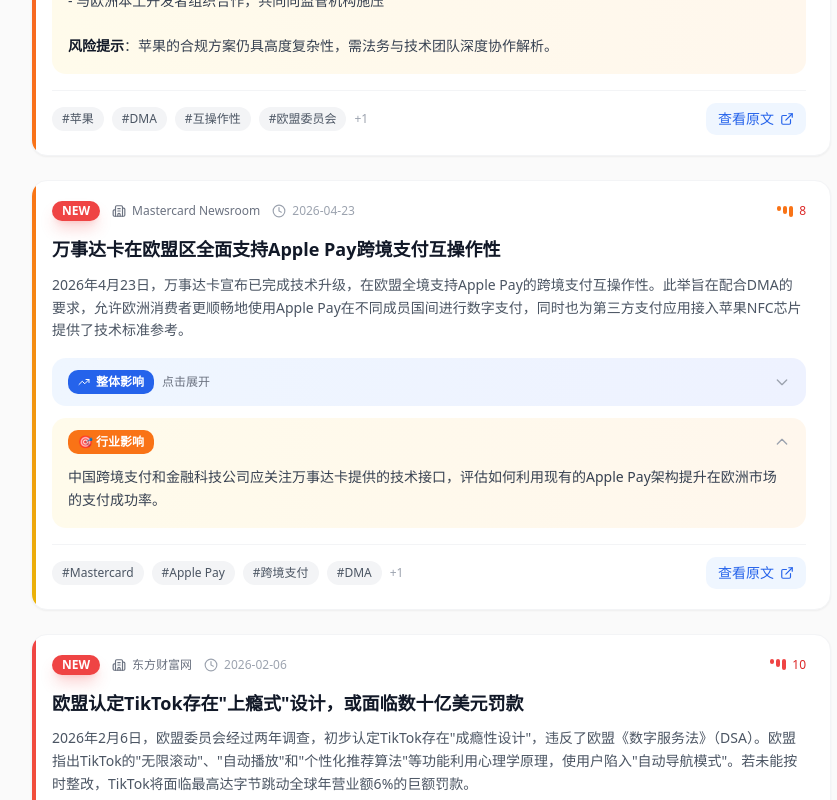
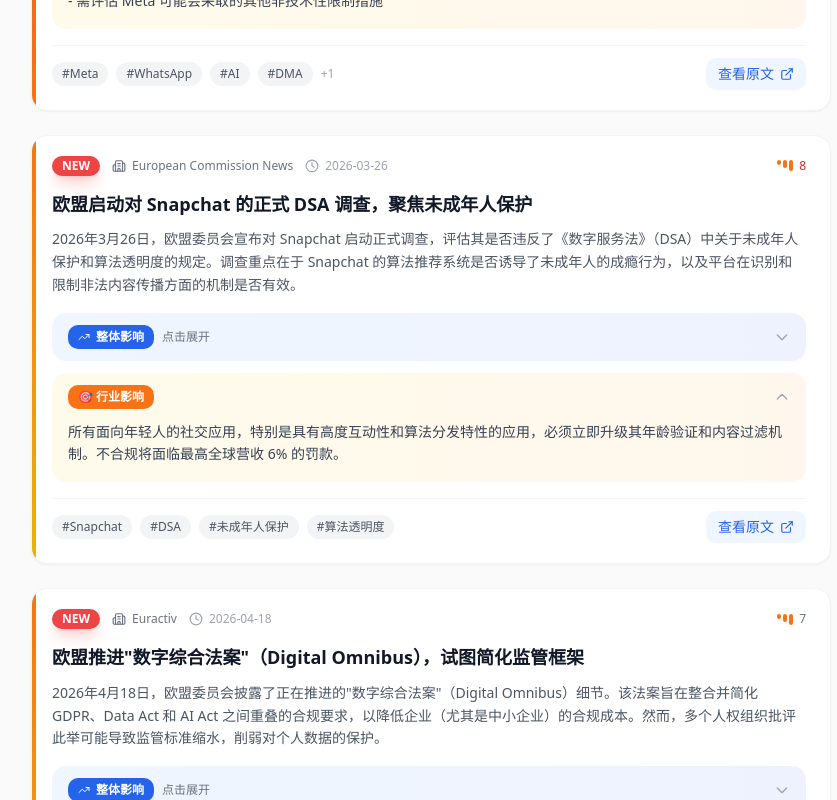
Before and after one commit to lbook820-gif/aspgcminsight, a React (Vite) app: page /#/ in a window 1280 px wide. Shown: the part 920-1720 px from the top of the page, without its empty margins (209-1046 px from the left). Built offline with nearby package versions, Linux system fonts and the light colour scheme.

Commit message:
feat: expand compliance coverage to Meta, Snapchat and Digital Omnibus

```diff
--- a/src/pages/Enforcement.tsx
+++ b/src/pages/Enforcement.tsx
@@ -9,6 +9,36 @@ const enforcementStats = [
 ];
 
 const enforcementCases: NewsItem[] = [
+  {
+    id: 'e8',
+    source: '欧盟委员会',
+    date: '2026-04-16',
+    heat: 9,
+    title: '欧盟拒绝 Meta 的 WhatsApp AI 开放方案，称其"变相收费"',
+    summary:
+      '2026年4月16日，欧盟委员会正式拒绝了 Meta 提出的关于第三方 AI 助手接入 WhatsApp 的商业补偿方案。Meta 原计划对每次互操作性查询收取费用，但欧盟认定这种"按次计费"模式实质上构成了对竞争对手的准入壁垒，违反了 DMA 关于互操作性的公平原则。欧盟已准备实施临时措施，强制 Meta 免费或按成本价开放接口。',
+    overallImpact:
+      '此举展示了欧盟在 AI 互操作性上的强硬立场。监管机构不希望守门人利用其社交生态优势，通过商业门槛限制 AI 领域的竞争。',
+    industryImpact:
+      '中国 AI 出海企业应关注 WhatsApp 接口的开放进度，这为第三方 AI 助手进入欧洲社交生态打开了大门，但需严格遵守 GDPR 要求。',
+    tags: ['Meta', 'WhatsApp', 'AI', 'DMA', '互操作性'],
+    isNew: true,
+  },
+  {
+    id: 'e9',
+    source: '欧盟委员会',
+    date: '2026-03-26',
+    heat: 8,
+    title: '欧盟启动对 Snapchat 的正式 DSA 调查，聚焦未成年人保护',
+    summary:
+      '2026年3月26日，欧盟委员会宣布对 Snapchat 启动正式调查，评估其是否违反了《数字服务法》（DSA）中关于未成年人保护和算法透明度的规定。调查重点在于 Snapchat 的算法推荐系统是否诱导了未成年人的成瘾行为，以及平台在识别和限制非法内容传播方面的机制是否有效。',
+    overallImpact:
+      'Snapchat 成为继 TikTok 之后又一个因未成年人保护问题受到 DSA 严厉监管的大型平台。这表明欧盟对社交平台的监管重心正全面转向保护弱势群体。',
+    industryImpact:
+      '所有面向年轻人的社交应用必须立即升级其年龄验证和内容过滤机制。不合规将面临最高全球营收 6% 的罚款。',
+    tags: ['Snapchat', 'DSA', '未成年人保护', '算法透明度'],
+    isNew: true,
+  },
   {
     id: 'e7',
     source: '欧盟委员会',
--- a/src/pages/Home.tsx
+++ b/src/pages/Home.tsx
@@ -8,6 +8,54 @@ import type { NewsItem, DynamicCard } from '@/types';
 // 合规新闻数据库 - 近一年内大厂和中企合规新闻（已验证原文链接）
 const allNews: NewsItem[] = [
   // ==================== 2026年新闻 ====================
+  {
+    id: '2026-010',
+    source: 'Politico Europe',
+    date: '2026-04-16',
+    heat: 9,
+    title: '欧盟拒绝 Meta 的 WhatsApp AI 开放方案，称其"变相收费"',
+    summary:
+      '2026年4月16日，欧盟委员会正式拒绝了 Meta 提出的关于第三方 AI 助手接入 WhatsApp 的商业补偿方案。Meta 原计划对每次互操作性查询收取费用，但欧盟认定这种"按次计费"模式实质上构成了对竞争对手的准入壁垒，违反了 DMA 关于互操作性的公平原则。欧盟已准备实施临时措施，强制 Meta 免费或按成本价开放接口。',
+    overallImpact:
+      '此举展示了欧盟在 AI 互操作性上的强硬立场。监管机构不希望守门人利用其社交生态优势，通过商业门槛限制 AI 领域的竞争。这可能迫使 Meta 调整其全球 AI 开放策略。',
+    industryImpact:
+      '对中国 AI 出海企业的启示：\n\n**技术机会**：\n- 关注 WhatsApp 接口的开放进度，这为第三方 AI 助手进入欧洲社交生态打开了大门\n- 评估低成本接入大型社交平台的可能性\n\n**风险提示**：\n- 虽然接口可能开放，但数据合规要求（GDPR）依然极其严格\n- 需评估 Meta 可能会采取的其他非技术性限制措施',
+    tags: ['Meta', 'WhatsApp', 'AI', 'DMA', '互操作性'],
+    link: 'https://www.politico.eu/article/eu-rejects-meta-ai-whatsapp-access-proposal/',
+    isNew: true,
+  },
+  {
+    id: '2026-003',
+    source: 'European Commission News',
+    date: '2026-03-26',
+    heat: 8,
+    title: '欧盟启动对 Snapchat 的正式 DSA 调查，聚焦未成年人保护',
+    summary:
+      '2026年3月26日，欧盟委员会宣布对 Snapchat 启动正式调查，评估其是否违反了《数字服务法》（DSA）中关于未成年人保护和算法透明度的规定。调查重点在于 Snapchat 的算法推荐系统是否诱导了未成年人的成瘾行为，以及平台在识别和限制非法内容传播方面的机制是否有效。',
+    overallImpact:
+      'Snapchat 成为继 TikTok 之后又一个因未成年人保护问题受到 DSA 严厉监管的大型平台。这表明欧盟对社交平台的监管重心正全面转向保护弱势群体。',
+    industryImpact:
+      '所有面向年轻人的社交应用，特别是具有高度互动性和算法分发特性的应用，必须立即升级其年龄验证和内容过滤机制。不合规将面临最高全球营收 6% 的罚款。',
+    tags: ['Snapchat', 'DSA', '未成年人保护', '算法透明度'],
+    link: 'https://ec.europa.eu/commission/presscorner/detail/en/ip_26_326',
+    isNew: true,
+  },
+  {
+    id: '2026-011',
+    source: 'Euractiv',
+    date: '2026-04-18',
+    heat: 7,
+    title: '欧盟推进"数字综合法案"（Digital Omnibus），试图简化监管框架',
+    summary:
+      '2026年4月18日，欧盟委员会披露了正在推进的"数字综合法案"（Digital Omnibus）细节。该法案旨在整合并简化 GDPR、Data Act 和 AI Act 之间重叠的合规要求，以降低企业（尤其是中小企业）的合规成本。然而，多个人权组织批评此举可能导致监管标准缩水，削弱对个人数据的保护。',
+    overallImpact:
+      '这是欧盟数字监管政策的一次重大调整，旨在平衡"强力监管"与"数字竞争力"。若法案通过，企业将面临更统一但可能更复杂的综合合规体系。',
+    industryImpact:
+      '中国企业应密切关注法案的三方会谈（Trilogue）进展。简化可能意味着某些合规流程的合并，但也可能引入新的跨法规交叉审查要求。',
+    tags: ['Digital Omnibus', '监管简化', 'GDPR', 'AI Act', '欧盟'],
+    link: 'https://www.euractiv.com/section/digital/news/eu-digital-omnibus-regulatory-simplification-latest/',
+    isNew: true,
+  },
   {
     id: '2026-008',
     source: '路透社',
--- a/src/pages/Laws.tsx
+++ b/src/pages/Laws.tsx
@@ -17,9 +17,9 @@ const legislationItems: LegislationItem[] = [
     name: '《人工智能法》(AI Act) — AI应用合规框架',
     status: '分阶段生效',
     summary:
-      '2026年2月起高风险AI系统禁令生效，2027年全面适用。对移动应用中使用的AI功能(推荐算法、内容审核、生物识别等)设定分级监管要求，包括透明度义务、数据治理、人工监督等。',
+      '2026年2月起高风险AI系统禁令生效。虽然原定2026年8月全面适用，但受"数字综合法案"（Digital Omnibus）修法影响，合规期限可能延后至2027年。对移动应用中使用的AI功能(推荐算法、内容审核等)设定分级监管要求。',
     impactScope: '所有在欧盟提供AI功能的移动应用',
-    updateTime: '2026-04-18',
+    updateTime: '2026-04-23',
   },
   {
     id: '3',
@@ -38,6 +38,15 @@ const legislationItems: LegislationItem[] = [
       '2018年生效的数据保护基石法规，要求所有处理欧盟居民数据的移动应用具备合法处理依据、用户同意机制、数据最小化原则和跨境传输保障措施。违规罚款最高可达全球营收4%。',
     impactScope: '所有处理欧盟用户数据的应用',
     updateTime: '2026-04-12',
+  },
+  {
+    id: '5',
+    name: '《数字综合法案》（Digital Omnibus） — 监管简化框架',
+    status: '审议中',
+    summary:
+      '2026年4月披露细节，旨在整合 GDPR、Data Act 和 AI Act 的重叠合规要求。目前处于三方会谈（Trilogue）阶段，重点解决跨法规的数据使用冲突和重复审计问题，以减轻中小企业负担。',
+    impactScope: '所有在欧盟运营并涉及多项数字法规合规的企业',
+    updateTime: '2026-04-18',
   },
 ];
 
```
Also changed, not shown: 3 other files (tests, documents, lock files or other folders).
